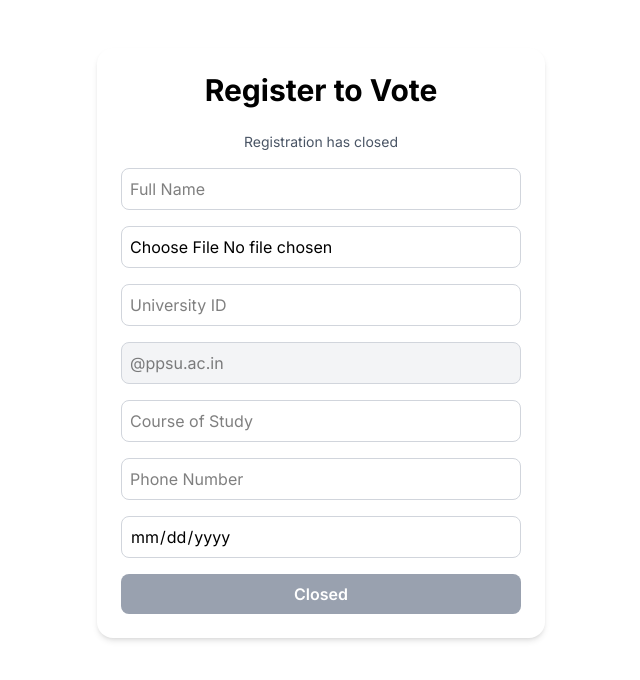
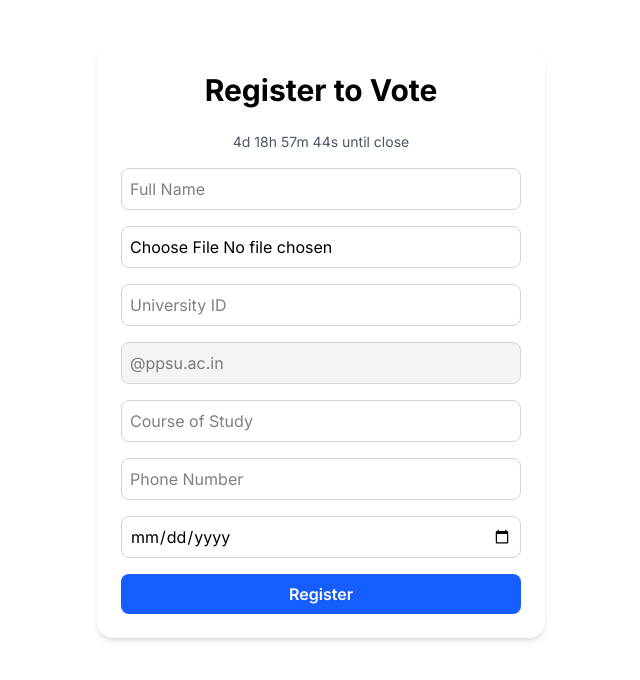
Before and after one commit to sartiahkarpeh/ppsuelection, a Next.js app: page /register in a window 1280 px wide. Shown: the top 680 px of the page, without its empty margins (319-959 px from the left). Built offline with nearby package versions, Linux system fonts and the light colour scheme.

Commit message:
Your commit message here

```diff
--- a/src/app/admin/page.tsx
+++ b/src/app/admin/page.tsx
@@ -141,13 +141,14 @@ export default function AdminPanelPage() {
     }
   };
   const handleDeleteVoter = async (id: string, name: string) => {
-    if (!confirm(Delete voter "${name}"?)) return;
-    await fetch(/api/admin/voters/${id}, { method: 'DELETE', credentials: 'include' });
+    if (!confirm(`Delete voter "${name}"?`)) return;
+    await fetch(`/api/admin/voters/${id}`, { method: 'DELETE', credentials: 'include' });
     loadData();
   };
+
   const handleDeleteCandidate = async (id: string, name: string) => {
-    if (!confirm(Delete candidate "${name}"?)) return;
-    await fetch(/api/admin/candidates/${id}, { method: 'DELETE', credentials: 'include' });
+    if (!confirm(`Delete candidate "${name}"?`)) return;
+    await fetch(`/api/admin/candidates/${id}`, { method: 'DELETE', credentials: 'include' });
     loadCandidates();
   };
   const handleEditCandidate = async (
@@ -164,7 +165,7 @@ export default function AdminPanelPage() {
     const position = prompt('Position:', currentPosition);
     if (position === null) return;
     try {
-      const res = await fetch(/api/admin/candidates/${id}, {
+      const res = await fetch(`/api/admin/candidates/${id}`, {
         method: 'PATCH',
         headers: { 'Content-Type': 'application/json' },
         credentials: 'include',
@@ -192,7 +193,7 @@ export default function AdminPanelPage() {
     if (!file) return;
     const reader = new FileReader();
     reader.onload = async () => {
-      await fetch(/api/admin/candidates/${id}, {
+      await fetch(`/api/admin/candidates/${id}`, {
         method: 'PATCH',
         headers: { 'Content-Type': 'application/json' },
         credentials: 'include',
--- a/src/app/register/page.tsx
+++ b/src/app/register/page.tsx
@@ -54,8 +54,8 @@ export default function RegisterPage() {
     const start = new Date(now);
     start.setHours(0, 0, 0, 0);
     const end = new Date(now);
-    end.setDate(end.getDate() -5);
-    end.setHours(0, 0, 0, 999);
+    end.setDate(end.getDate() +5);
+    end.setHours(0, 0, 0, 0);
 
     function updateTimer() {
       const n = new Date();
```
